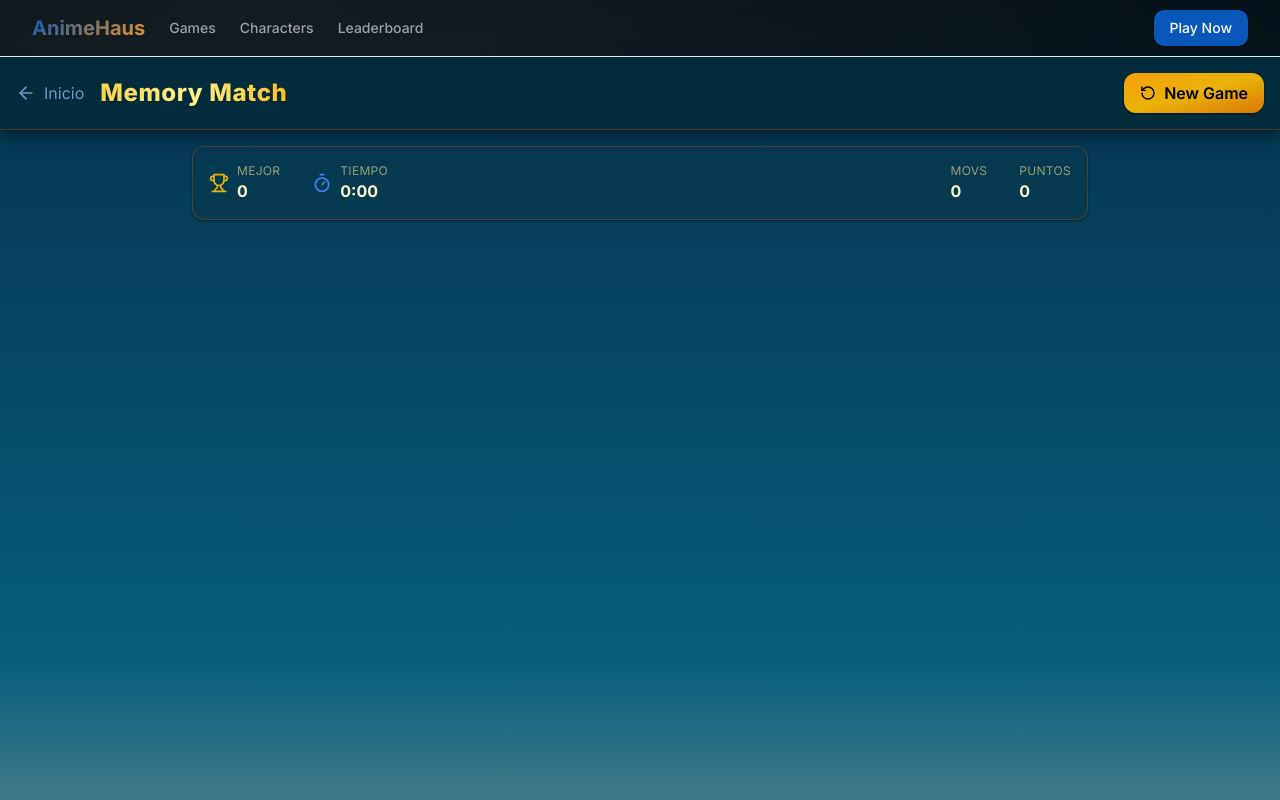
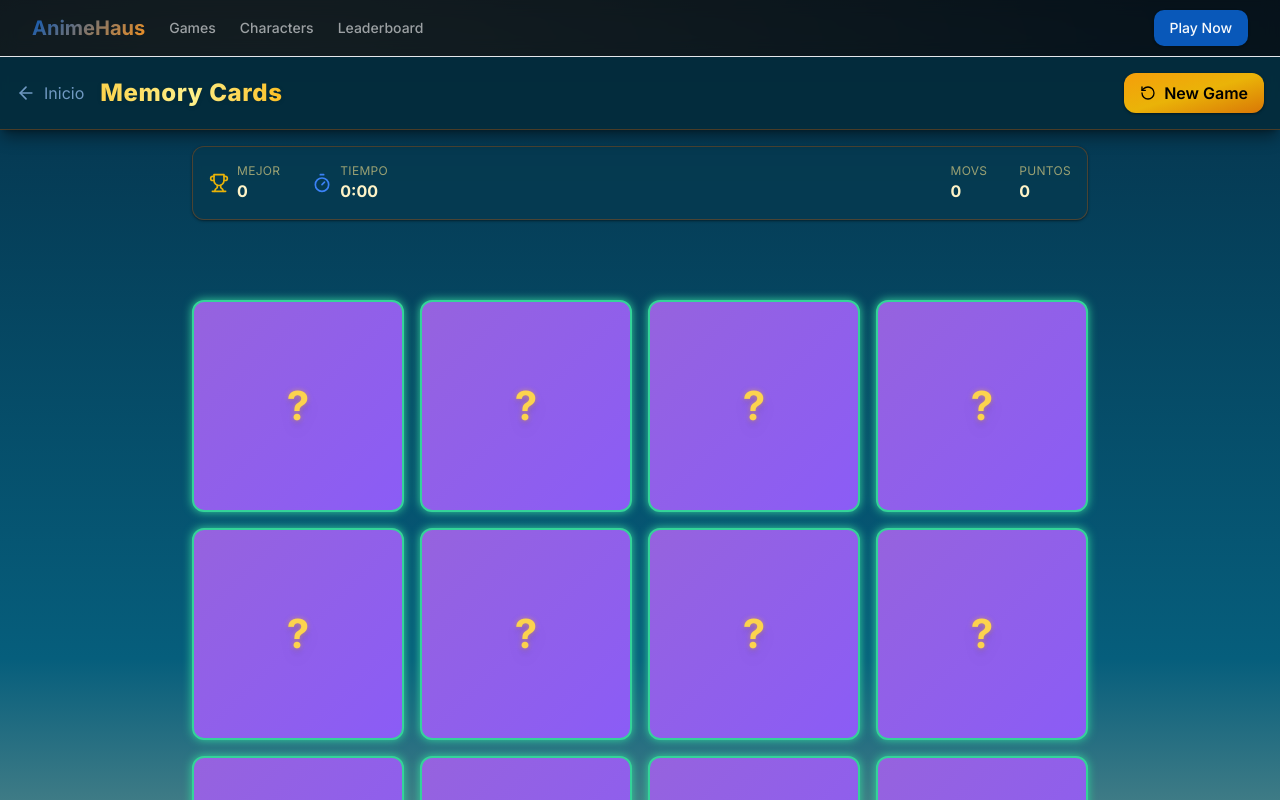
Before and after one commit to AlvaroSM19/animehausv2, a Next.js app: page /games/grid in a window 1280 px wide. Shown: the top 800 px of the page. Built offline with nearby package versions, Linux system fonts and the light colour scheme.

Commit message:
feat(memory-cards): renombrado y arreglo de giro mostrando dorso clickable

```diff
--- a/src/app/games/grid/page.tsx
+++ b/src/app/games/grid/page.tsx
@@ -150,7 +150,7 @@ export default function GridGamePage() {
                 <ArrowLeft className="w-5 h-5" />
                 Inicio
               </Link>
-              <h1 className="text-2xl font-extrabold tracking-wide bg-gradient-to-r from-amber-300 via-yellow-200 to-amber-400 bg-clip-text text-transparent drop-shadow">Memory Match</h1>
+              <h1 className="text-2xl font-extrabold tracking-wide bg-gradient-to-r from-amber-300 via-yellow-200 to-amber-400 bg-clip-text text-transparent drop-shadow">Memory Cards</h1>
             </div>
             <div className="flex gap-2">
               <button
@@ -207,27 +207,25 @@ export default function GridGamePage() {
               <div
                 key={character.id}
                 onClick={() => handleCardClick(character)}
-                className={`aspect-square rounded-xl cursor-pointer transition-all duration-300 transform ${
-                  character.isFlipped || character.isMatched ? 'rotate-0' : 'rotate-y-180'
-                } ${character.isMatched ? 'opacity-60' : ''}`}
+                className={`aspect-square rounded-xl cursor-pointer transition-transform duration-300 ${character.isMatched ? 'opacity-60' : ''}`}
                 style={{ perspective: '1000px' }}
               >
                 <div className={`relative w-full h-full transition-transform duration-500 transform-style-preserve-3d ${
-                  character.isFlipped || character.isMatched ? 'rotate-y-0' : 'rotate-y-180'
+                  character.isFlipped || character.isMatched ? 'rotate-y-180' : 'rotate-y-0'
                 }`}>
-                  {/* Front of card */}
-                  <div className={`absolute w-full h-full backface-hidden ${
-                    character.isFlipped || character.isMatched ? 'visible' : 'invisible'
-                  }`}>
+                  {/* Back (default visible face with ?) */}
+                  <div className="absolute w-full h-full backface-hidden flex items-center justify-center memory-card bg-gradient-to-br from-amber-500/10 to-transparent border border-dashed border-amber-500/30 rounded-xl">
+                    <span className="question-mark text-amber-300 drop-shadow-lg select-none">?</span>
+                  </div>
+                  {/* Front (image) */}
+                  <div className="absolute w-full h-full backface-hidden rotate-y-180">
                     <div className="w-full h-full bg-[#074860]/80 border border-amber-700/40 rounded-xl overflow-hidden hover:shadow-lg shadow shadow-black/40">
                       <div className="relative h-full">
                         <img
                           src={character.imageUrl}
                           alt={character.name}
                           className="w-full h-full object-cover"
-                          onError={(e) => {
-                            e.currentTarget.src = '/placeholder-character.jpg'
-                          }}
+                          onError={(e) => { e.currentTarget.src = '/placeholder-character.jpg' }}
                         />
                         <div className="absolute inset-0 bg-gradient-to-t from-black/70 via-black/10 to-transparent" />
                         <div className="absolute bottom-0 left-0 right-0 p-3">
@@ -238,13 +236,6 @@ export default function GridGamePage() {
                         </div>
                       </div>
                     </div>
-                  </div>
-
-                  {/* Back of card */}
-                  <div className={`absolute w-full h-full backface-hidden memory-card flex items-center justify-center bg-gradient-to-br from-amber-500/10 to-transparent border border-dashed border-amber-500/30 rounded-xl ${
-                    character.isFlipped || character.isMatched ? 'invisible' : 'visible'
-                  }`}>
-                    <span className="question-mark text-amber-300 drop-shadow-lg">?</span>
                   </div>
                 </div>
               </div>
--- a/src/app/page.tsx
+++ b/src/app/page.tsx
@@ -15,7 +15,7 @@ interface GameDef {
 }
 
 const games: GameDef[] = [
-  { id: 'grid', title: 'Character Grid', description: 'Classic 3x3 grid with One Piece characters', icon: Grid3X3, difficulty: 'Easy', players: '1 Player', time: '2-5 min', status: 'available', href: '/games/grid', color: 'from-blue-500 to-cyan-500' },
+  { id: 'grid', title: 'Memory Cards', description: 'Empareja las cartas 4x4 con personajes de One Piece', icon: Grid3X3, difficulty: 'Easy', players: '1 Player', time: '2-5 min', status: 'available', href: '/games/grid', color: 'from-blue-500 to-cyan-500' },
   { id: 'wordle', title: 'Anime Wordle', description: 'Guess the character name in 6 tries', icon: Brain, difficulty: 'Medium', players: '1 Player', time: '3-8 min', status: 'available', href: '/games/wordle', color: 'from-green-500 to-emerald-500' },
   { id: 'higher-lower', title: 'Higher or Lower', description: 'Guess if the next bounty is higher or lower', icon: TrendingUp, difficulty: 'Medium', players: '1 Player', time: '5-10 min', status: 'available', href: '/games/higher-lower', color: 'from-orange-500 to-red-500' },
   { id: 'guess-character', title: 'Guess the Character', description: 'Identify characters from silhouettes or hints', icon: Eye, difficulty: 'Hard', players: '1 Player', time: '3-7 min', status: 'coming-soon', href: '/games/guess-character', color: 'from-purple-500 to-pink-500' },
```
